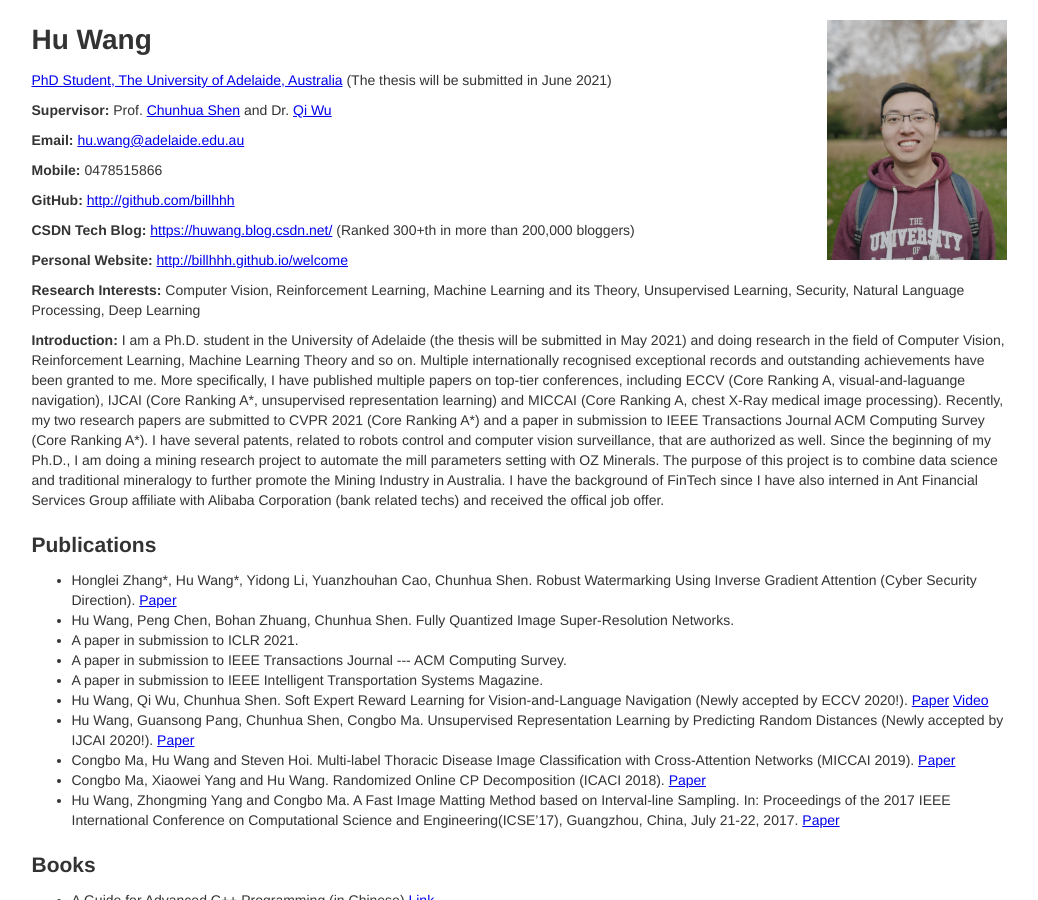
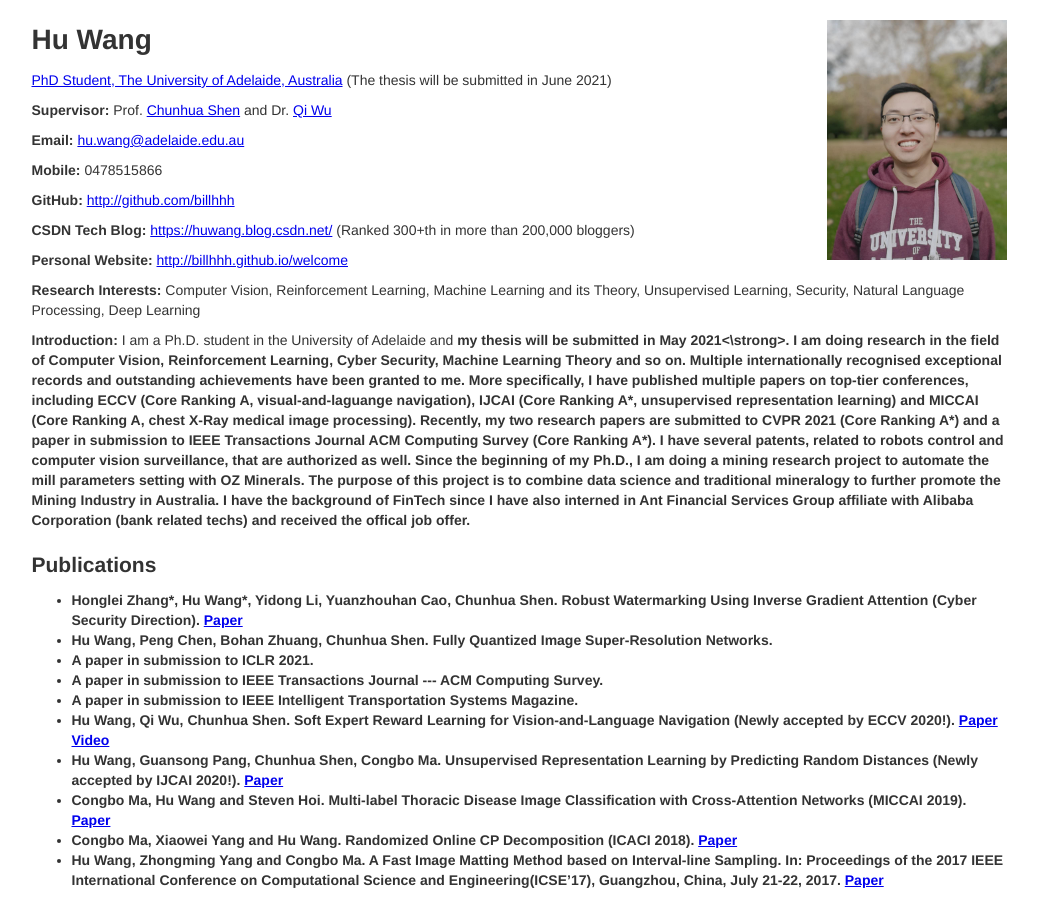
Before and after one commit to billhhh/whblog-omega, a Jekyll site: the page res/index.html, which Jekyll copies as it is, in a window 1280 px wide and 900 px high. Shown: the whole window, without its empty margins (121-1159 px from the left). Built offline with Jekyll 4.4.1, drawn with Linux system fonts in a browser that asks for light colours.

Commit message:
Update index.html

```diff
--- a/res/index.html
+++ b/res/index.html
@@ -43,7 +43,7 @@
       </p>
       <p>
         <strong>Introduction:</strong>
-        I am a Ph.D. student in the University of Adelaide (the thesis will be submitted in May 2021) and doing research in the field of Computer Vision, Reinforcement Learning, Machine Learning Theory and so on.
+        I am a Ph.D. student in the University of Adelaide and <strong>my thesis will be submitted in May 2021<\strong>. I am doing research in the field of Computer Vision, Reinforcement Learning, Cyber Security, Machine Learning Theory and so on.
 	Multiple internationally recognised exceptional records and outstanding achievements have been granted to me.
 	More specifically, I have published multiple papers on top-tier conferences, including ECCV (Core Ranking A, visual-and-laguange navigation), IJCAI (Core Ranking A*, unsupervised representation learning) and MICCAI (Core Ranking A, chest X-Ray medical image processing).
 	Recently, my two research papers are submitted to CVPR 2021 (Core Ranking A*) and a paper in submission to IEEE Transactions Journal ACM Computing Survey (Core Ranking A*).
```
